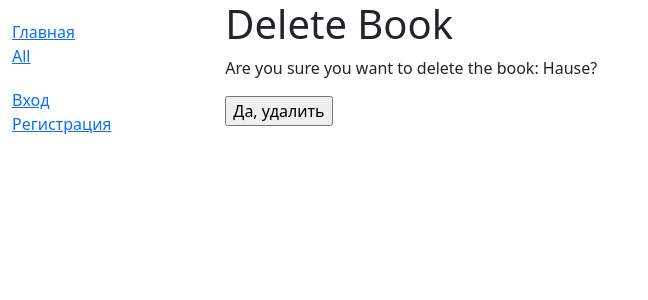
After one commit to SijedD/DesignStudio, a Django app: page /Applications/1/delete/ in a window 1280 px wide. The commit adds this page. Shown: the top 300 px of the page, without its empty margins (0-648 px from the left). Run offline with Django 4.2, Linux system fonts and the light colour scheme; data comes from the database, SQL or seed files in the repository; both versions use the stored data as it was after the commit; some libraries are stand-ins or nearby versions.

Commit message:
удаление заявок у пользователя

```diff
--- a/DesignStudio/MySite/templates/MySite/application_list_user.html
+++ b/DesignStudio/MySite/templates/MySite/application_list_user.html
@@ -1,15 +1,17 @@
 {% extends "base.html" %}
 
 {% block content %}
+   <a href="{% url 'Applications-create' %}">Создать Заявку</a>
 {% for i in applications %}
 
-<h2>Название: {{i.title}}</h2>
+<br><h2>Название: {{i.title}}</h2>
 <h2>Дата: {{i.date_create}}</h2>
 <h2>Время: {{i.time_create}}</h2>
 <h2>Описание: {{i.deck}}</h2>
 <h2>Категория: {{i.category}}</h2>
 <img src="{{i.image.url}}" width="450px" height="300px"/>
-<h2>Статус: {{i.status}}</h2><br><br>
+<h2>Статус: {{i.status}}</h2>
+    <a href="{% url 'Applications-delete' i.id %}">Удалить</a><br><br>
 
 {% endfor %}
 {% endblock %}
--- /dev/null
+++ b/DesignStudio/MySite/templates/MySite/applications_confirm_delete.html
@@ -0,0 +1,14 @@
+{% extends "base.html" %}
+
+{% block content %}
+
+<h1>Delete Book</h1>
+
+<p>Are you sure you want to delete the book: {{ application.title }}?</p>
+
+<form action="" method="POST">
+  {% csrf_token %}
+  <input type="submit" action="" value="Да, удалить">
+</form>
+
+{% endblock %}
--- a/DesignStudio/MySite/views.py
+++ b/DesignStudio/MySite/views.py
@@ -58,5 +58,5 @@ class ApplicationsCreate(LoginRequiredMixin, CreateView):
 
 class ApplicationsDelete(DeleteView):
     model = Applications
-    success_url = reverse_lazy('Applications')
-    permission_required = 'MySite.can_mark_returned'
+    success_url = reverse_lazy('applicationByUserListView')
+    context_object_name = 'application'
```
Also changed, not shown: DesignStudio/db.sqlite3, DesignStudio/media/kamchatka1_DSAz7ru.jpg (added).
